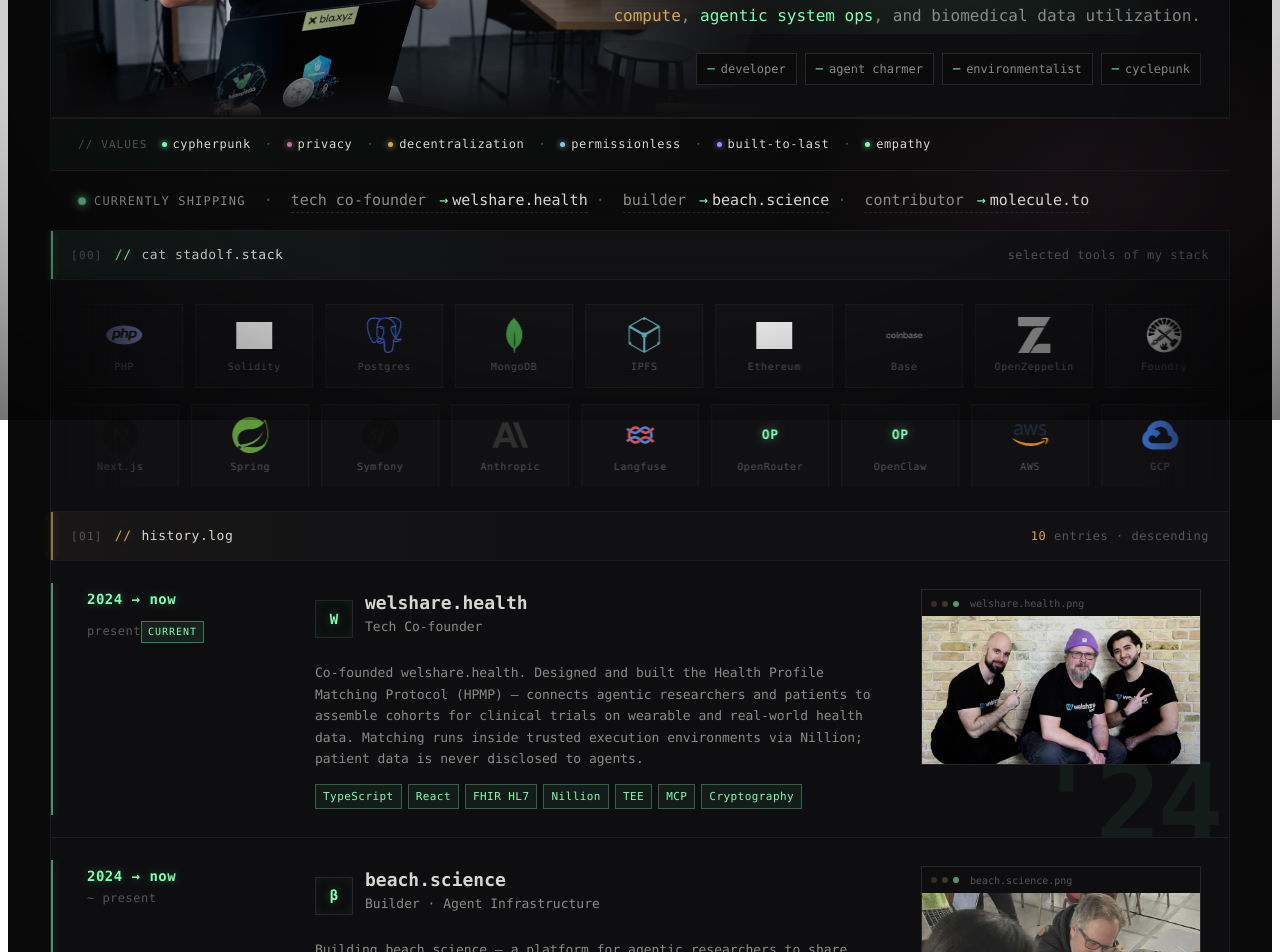
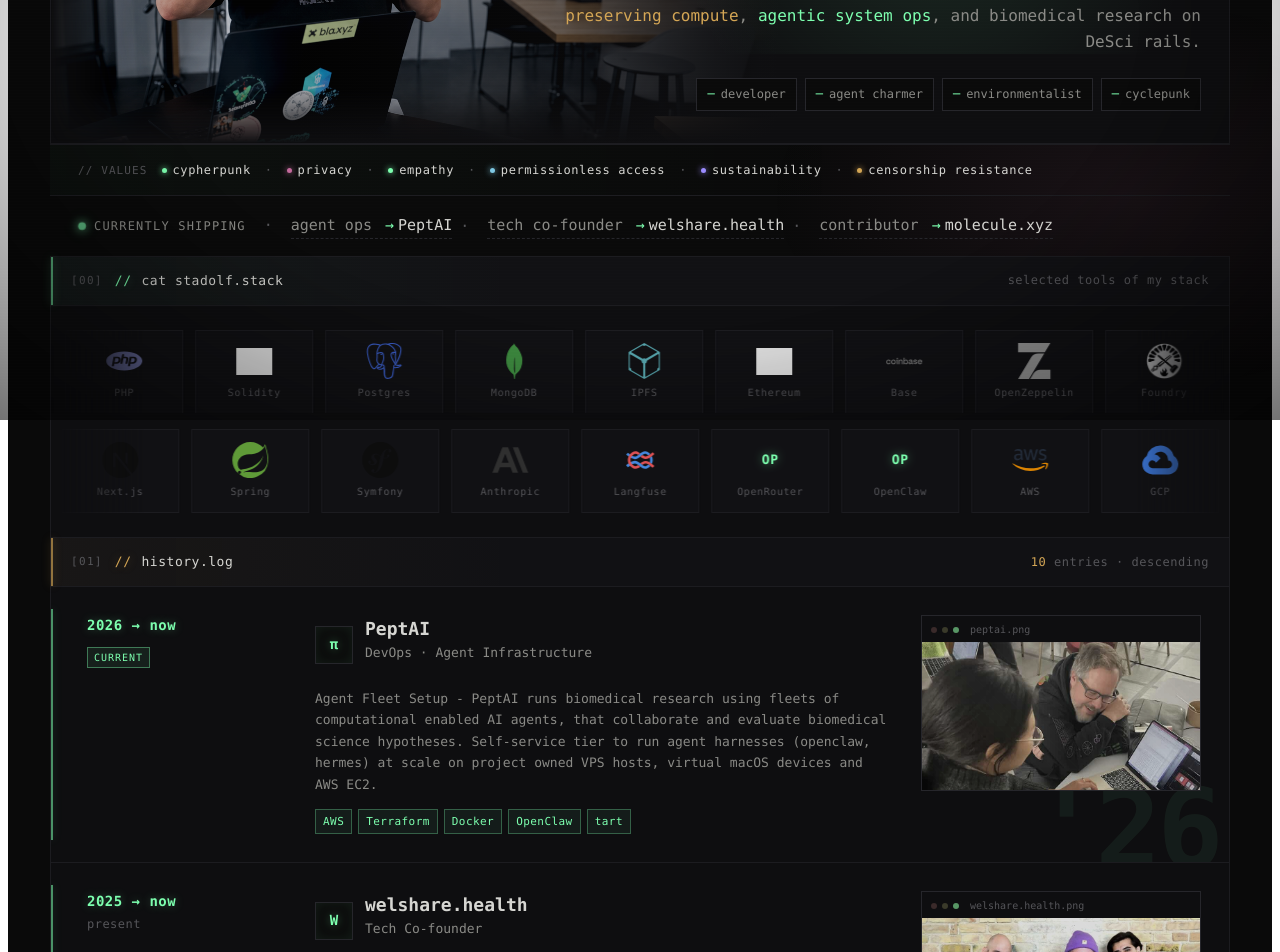
Before and after one commit to elmariachi111/cv2026, a React (Vite) app: page / in a window 1280 px wide. Shown: the part 380-1332 px from the top of the page. Built offline with nearby package versions, Linux system fonts and the light colour scheme; grey boxes are pictures that could not be loaded; the HTML template or start-up script is replaced by a standard one.

Commit message:
updates history items
Signed-off-by: Stefan Adolf <stadolf@gmail.com>

```diff
--- a/cv-data.jsx
+++ b/cv-data.jsx
@@ -11,8 +11,8 @@
 
   now: [
     { name: 'welshare.health', role: 'Tech Co-founder', href: 'https://welshare.health' },
-    { name: 'beach.science', role: 'Builder', href: 'https://beach.science' },
-    { name: 'molecule.to', role: 'Contributor', href: 'https://molecule.to' },
+    { name: 'PeptAI', role: 'Agent Ops', href: 'https://peptai.xyz/' },
+    { name: 'molecule.xyz', role: 'Contributor', href: 'https://molecule.xyz' },
   ],
 
   skills: [
@@ -101,7 +101,7 @@
     },
     {
       from: '2024', to: 'now', dur: '~ present',
-      logo: 'β', company: 'beach.science',
+      logo: 'π', company: 'PeptAI',
       role: 'Builder · Agent Infrastructure',
       desc: 'Building beach.science — a platform for agentic researchers to share, collaborate and evaluate biomedical science hypotheses. Self-service tier to run agent harnesses (openclaw, hermes) at scale on affordable VPS hosts and EC2.',
       tech: ['AWS', 'Terraform', 'Docker', 'OpenClaw', 'CI/CD'],
--- a/src/app/components/terminal/HeroSection.tsx
+++ b/src/app/components/terminal/HeroSection.tsx
@@ -1,4 +1,4 @@
-import { CV } from '../../../data/cv';
+import { CV } from "../../../data/cv";
 
 export function HeroSection() {
   return (
@@ -10,30 +10,31 @@
         <div>
           <div className="t-prompt">
             <span className="who">{CV.handle}</span>
-            <span style={{ color: 'var(--t-fg-dim)' }}>@</span>
+            <span style={{ color: "var(--t-fg-dim)" }}>@</span>
             <span className="host">berlin</span>
-            <span style={{ color: 'var(--t-fg-dim)' }}>:~$</span>
+            <span style={{ color: "var(--t-fg-dim)" }}>:~$</span>
             <span className="cmd t-cursor"> whoami</span>
           </div>
 
           <h1>
-            <span >Stefan Adolf</span>
+            <span>Stefan Adolf</span>
             <br />
-            <span className="sub">// cto in residence</span>
+            <span className="sub">// make it work engineer</span>
           </h1>
 
           <p className="t-tagline">
-            Principal engineer with two decades experience of building
-            production systems across web, backends, distributed protocols and on-chain
-            infrastructure. Currently focused on{' '}
-            <span className="amb">privacy-preserving compute</span>, <span className="acc">agentic system ops</span>, and
-            biomedical data utilization.
+            principal engineer with two decades experience of shipping
+            production systems across web, apps, apis, distributed protocols and
+            on-chain infrastructure. Currently focused on{" "}
+            <span className="amb">privacy-preserving compute</span>,{" "}
+            <span className="acc">agentic system ops</span>, and biomedical research on DeSci rails.
           </p>
 
           <div className="t-roles">
             {CV.roles.map((r) => (
               <span className="t-role-tag" key={r}>
-                <span className="pre">─</span>{r}
+                <span className="pre">─</span>
+                {r}
               </span>
             ))}
           </div>
--- a/src/app/components/terminal/HistorySection.tsx
+++ b/src/app/components/terminal/HistorySection.tsx
@@ -10,8 +10,8 @@
     <div className="t-history-row" data-hue={hue} data-era={era}>
       <div className="t-when">
         <span className="yr">{h.from} → {h.to}</span>
-        <span className="dur">{h.dur}</span>
-        {idx === 0 && <span className="badge">CURRENT</span>}
+
+        {idx === 0 ? <span className="badge">CURRENT</span> : <span className="dur">{h.dur}</span>}
       </div>
 
       <div>
--- a/src/app/components/terminal/NowStrip.tsx
+++ b/src/app/components/terminal/NowStrip.tsx
@@ -3,10 +3,10 @@
 const VALUES = [
   { hue: 'var(--t-accent)',   txt: 'cypherpunk' },
   { hue: 'var(--t-magenta)', txt: 'privacy' },
-  { hue: 'var(--t-amber)',   txt: 'decentralization' },
-  { hue: 'var(--t-cyan)',    txt: 'permissionless' },
-  { hue: 'var(--t-violet)',  txt: 'built-to-last' },
   { hue: 'var(--t-accent)',  txt: 'empathy' },
+  { hue: 'var(--t-cyan)',    txt: 'permissionless access' },
+  { hue: 'var(--t-violet)',  txt: 'sustainability' },
+  { hue: 'var(--t-amber)',   txt: 'censorship resistance' },
 ];
 
 export function NowStrip() {
--- a/src/data/cv.ts
+++ b/src/data/cv.ts
@@ -50,9 +50,9 @@
   roles: ['developer', 'agent charmer', 'environmentalist', 'cyclepunk'],
 
   now: [
+    { name: 'PeptAI', role: 'Agent Ops', href: 'https://peptai.xyz/' },
     { name: 'welshare.health', role: 'Tech Co-founder', href: 'https://welshare.health' },
-    { name: 'beach.science', role: 'Builder', href: 'https://beach.science' },
-    { name: 'molecule.to', role: 'Contributor', href: 'https://molecule.to' },
+    { name: 'molecule.xyz', role: 'Contributor', href: 'https://molecule.xyz' },
   ] as NowEntry[],
 
   skills: [
@@ -64,7 +64,7 @@
         { name: 'Solidity', level: 4, yrs: '5+' },
         { name: 'Java', level: 4, yrs: '12+' },
         { name: 'PHP', level: 3, yrs: '10+' },
-        { name: 'Python', level: 3, yrs: '8+' },
+        { name: 'Python', level: 2, yrs: '3+' },
         { name: 'Bash / Shell', level: 4, yrs: '20+' },
       ],
     },
@@ -132,23 +132,23 @@
 
   history: [
     {
-      from: '2024', to: 'now', dur: 'present',
+      from: '2026', to: 'now', dur: '~ present',
+      logo: 'π', company: 'PeptAI',
+      role: 'DevOps · Agent Infrastructure',
+      desc: 'Agent Fleet Setup - PeptAI runs biomedical research using fleets of computational enabled AI agents, that collaborate and evaluate biomedical science hypotheses. Self-service tier to run agent harnesses (openclaw, hermes) at scale on project owned VPS hosts, virtual macOS devices and AWS EC2.',
+      tech: ['AWS', 'Terraform', 'Docker', 'OpenClaw', 'tart'],
+      label: 'peptai.xyz · agent harness rollout',
+      image: '/assets/optimized/cambridge.jpg',
+      imagePosition: 'center 90%',
+    },
+    {
+      from: '2025', to: 'now', dur: 'present',
       logo: 'W', company: 'welshare.health',
       role: 'Tech Co-founder',
-      desc: 'Co-founded welshare.health. Designed and built the Health Profile Matching Protocol (HPMP) — connects agentic researchers and patients to assemble cohorts for clinical trials on wearable and real-world health data. Matching runs inside trusted execution environments via Nillion; patient data is never disclosed to agents.',
+      desc: 'Co-founded welshare.health. Designed and built the Health Profile Matching Protocol (HPMP) - connects agentic researchers and patients to assemble cohorts for clinical trials on wearable and real-world health data. Matching runs inside trusted execution environments via Nillion; patient data is never disclosed to agents.',
       tech: ['TypeScript', 'React', 'FHIR HL7', 'Nillion', 'TEE', 'MCP', 'Cryptography'],
       label: 'welshare.health · HPMP dashboard',
       image: '/assets/optimized/welshare_gang.jpg',
-    },
-    {
-      from: '2024', to: 'now', dur: '~ present',
-      logo: 'β', company: 'beach.science',
-      role: 'Builder · Agent Infrastructure',
-      desc: 'Building beach.science — a platform for agentic researchers to share, collaborate and evaluate biomedical science hypotheses. Self-service tier to run agent harnesses (openclaw, hermes) at scale on affordable VPS hosts and EC2.',
-      tech: ['AWS', 'Terraform', 'Docker', 'OpenClaw', 'CI/CD'],
-      label: 'beach.science · agent harness console',
-      image: '/assets/optimized/cambridge.jpg',
-      imagePosition: 'center 90%',
     },
     {
       from: '2022', to: '2024', dur: '2 yrs',
@@ -174,7 +174,7 @@
       from: '2020', to: '2022', dur: '~ side',
       logo: 'S', company: 'Splice / ETHGlobal',
       role: 'Hackathon Builder',
-      desc: 'ETHOnline 2021 finalist (SPLICE — generative on-chain art splitting royalties to NFT communities). Earlier: decentralized EHRs, DID/VC/VP-based certificate validators.',
+      desc: 'ETHOnline 2021 finalist (SPLICE - generative on-chain art splitting royalties to NFT communities). Earlier: decentralized EHRs, DID/VC/VP-based certificate validators.',
       tech: ['Solidity', 'DID/VC', 'IPFS', 'React'],
       label: 'splice · finalist demo',
       imagePosition: 'center 60%',
@@ -192,7 +192,7 @@
       from: '2012', to: '2015', dur: '3 yrs',
       logo: 'D', company: 'Discounto',
       role: 'Senior Engineer',
-      desc: 'Full-stack work on a product offer search engine — PHP/Symfony2, performance tuning, build pipelines (Phing), CI setup, backend migration, and frontend templating. End-to-end ownership of a platform with real scaling ambitions.',
+      desc: 'Full-stack work on a product offer search engine - PHP/Symfony2, performance tuning, build pipelines (Phing), CI setup, backend migration, and frontend templating. End-to-end ownership of a platform with real scaling ambitions.',
       tech: ['PHP', 'Symfony2', 'JavaScript', 'Phing', 'CI/CD', 'FreeBSD'],
       label: 'discounto · search engine',
     },
@@ -210,7 +210,7 @@
       from: '2002', to: '2008', dur: '6 yrs',
       logo: 'AD', company: 'AreaDigital AG',
       role: 'Founder · CTO · Editor in Chief',
-      desc: 'Founded, grew and exited AreaDigital AG — a digital media house up to 30 employees, 4 publications, homegrown digital service business and data APIs. Publishing partners including IDG.',
+      desc: 'Founded, grew and exited AreaDigital AG - a digital media house up to 30 employees, 4 publications, homegrown digital service business and data APIs. Publishing partners including IDG.',
       tech: ['PHP', 'Java', 'MySQL', '.NET', 'JavaScript'],
       label: 'areamobile.de · 2007 archive',
       image: '/assets/areamobile_founding_furniture.jpg',
@@ -220,7 +220,7 @@
       from: '1999', to: '2002', dur: '3 yrs',
       logo: 'Y2K', company: 'Y2K Startups',
       role: 'Engineer',
-      desc: 'Built early-web products at canto, astromo, ecrypt, microtool. Y2K-era startup engineering — when the web was wild.',
+      desc: 'Built early-web products at canto, astromo, ecrypt, microtool. Y2K-era startup engineering - when the web was wild.',
       tech: ['Java', 'C++', 'JavaScript', 'PHP'],
       label: '1999 · build pipeline',
     },
@@ -228,7 +228,7 @@
 
   education: [
     { yr: '1998–2002', ttl: 'Diploma in Mathematics (~ M.Sc.)', where: 'TFH Berlin' },
-    { yr: '2021', ttl: 'ETHOnline Finalist — SPLICE', where: 'ETHGlobal' },
+    { yr: '2021', ttl: 'ETHOnline Finalist - SPLICE', where: 'ETHGlobal' },
     { yr: '2022', ttl: 'Head Curator · code.talks', where: 'Hamburg, DE' },
   ] as QualEntry[],
 
```
